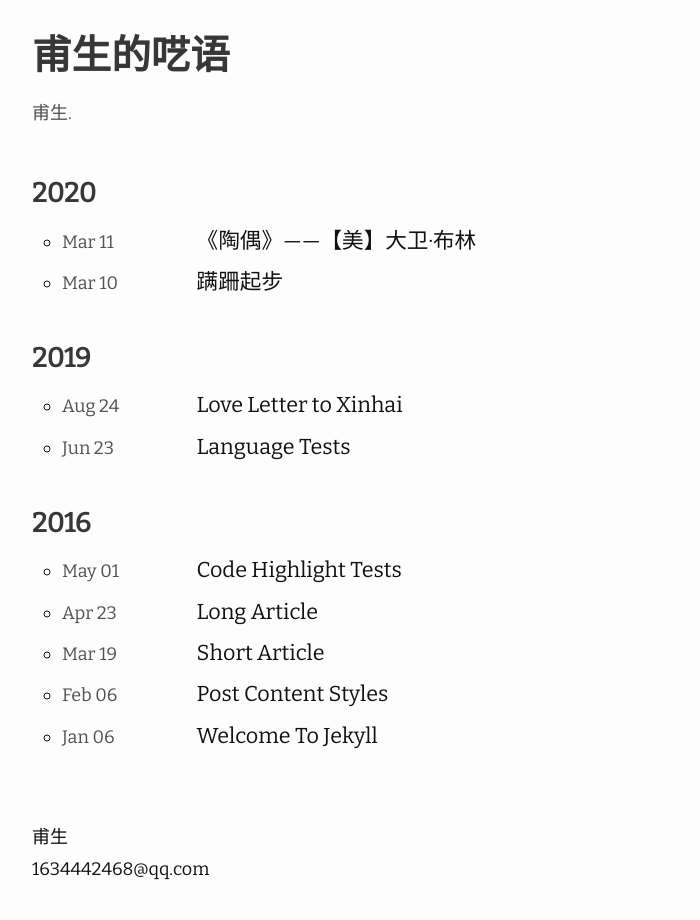
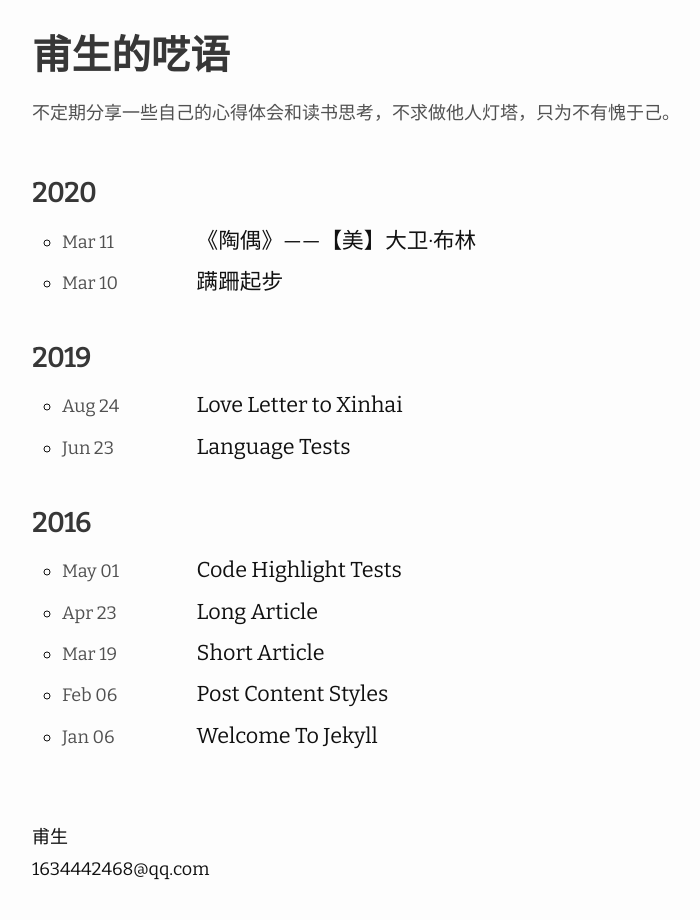
Before and after one commit to fusheng-ji/fusheng-ji.github.io, a Jekyll site: the page built from index.md, in a window 1280 px wide. Shown: the whole page, without its empty margins (238-938 px from the left). Built offline with Jekyll 4.4.1, drawn with Linux system fonts in a browser that asks for light colours; nearby versions of some CDN libraries.

Commit message:
Update _config.yml

```diff
--- a/_config.yml
+++ b/_config.yml
@@ -3,7 +3,7 @@ author: 甫生 # Your name
 email: 1634442468@qq.com # your email shown in the footer
 url: http://fusheng-ji.github.io # this is your site's root address.
 description: > # this means to ignore newlines until "show_excerpts:"
-  甫生.
+  不定期分享一些自己的心得体会和读书思考，不求做他人灯塔，只为不有愧于己。
 favicon: "./favicon-fusheng.ico" # set the favicon of the site
 
 show_excerpts: true # set to true to show excerpts on the homepage
```
